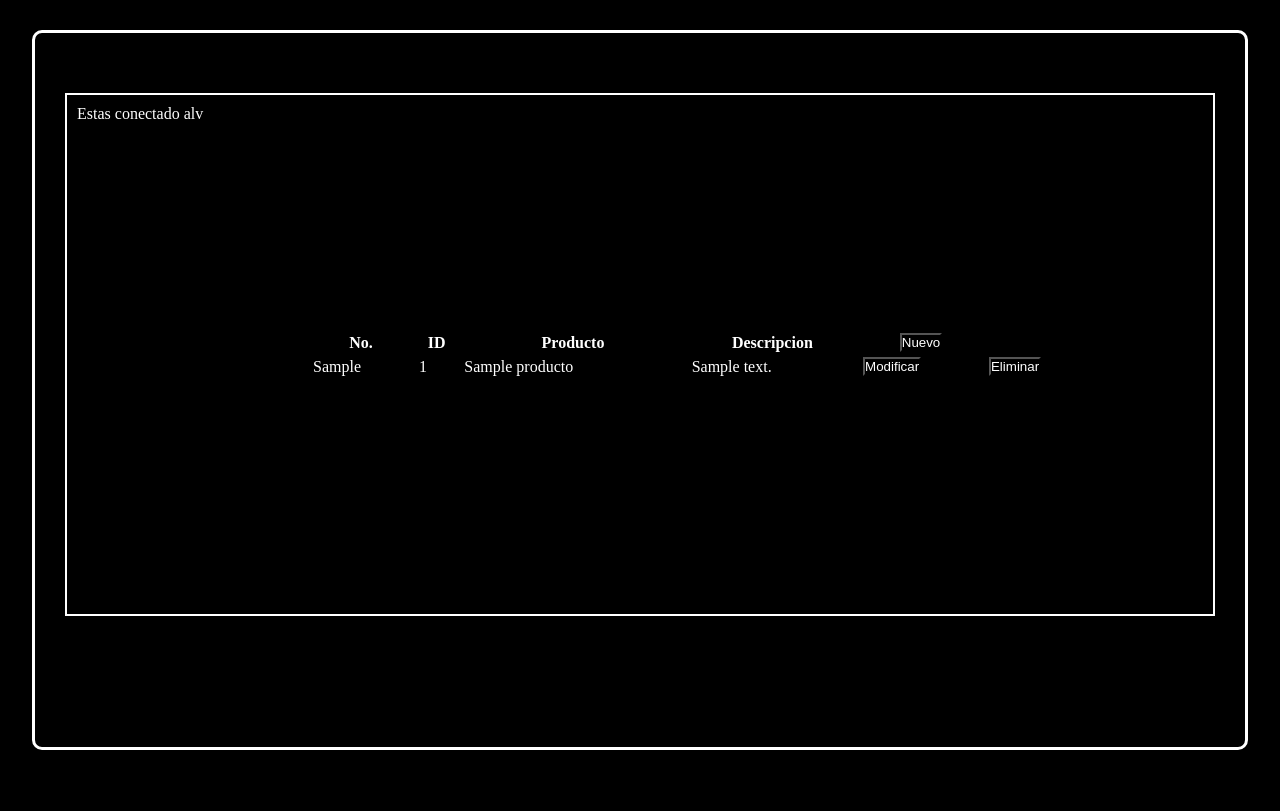
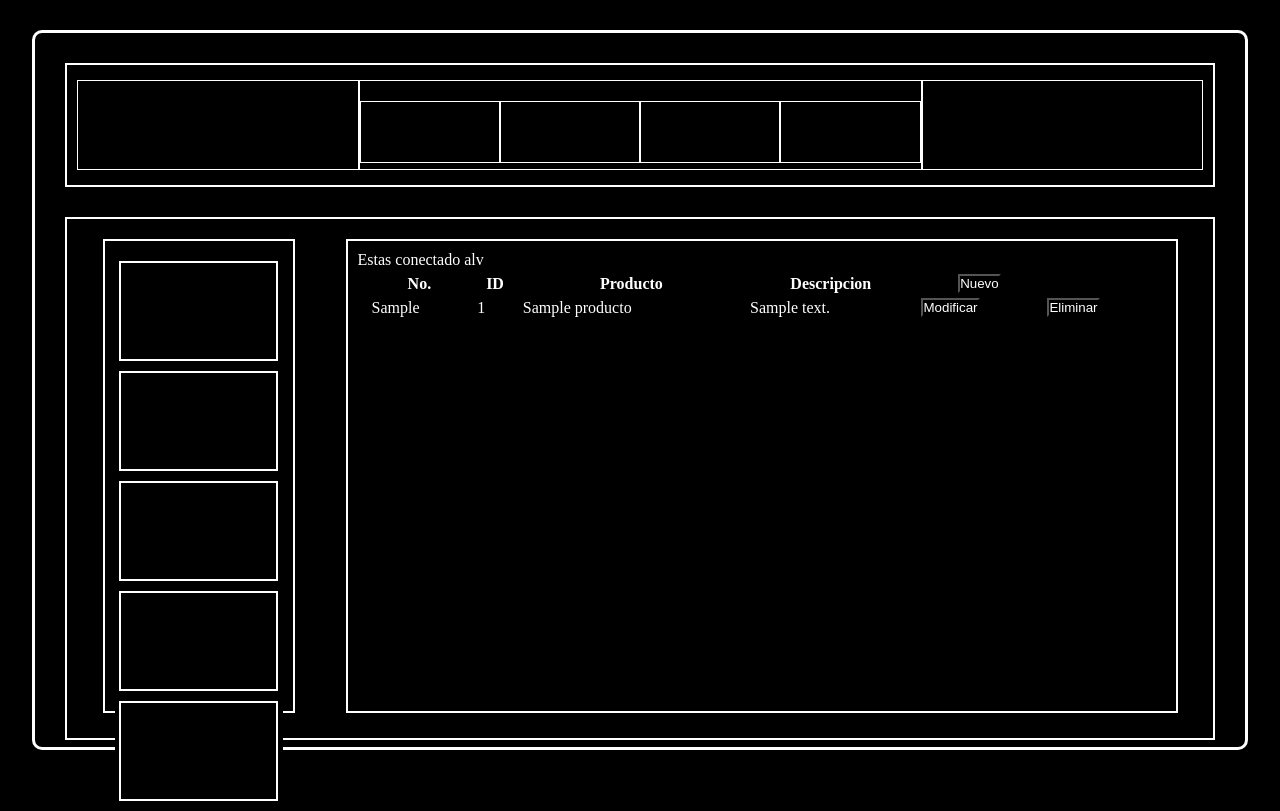
Before and after one commit to bryanchopin/PHPDataBase, a PHP site: page / in a window 1280 px wide. Before the commit the page ends 750 px from the top, so only its background shows below. Run offline with PHP 8.4, Linux system fonts and the light colour scheme; tables that the repository leaves empty or names only in its code hold one stand-in row (values such as "Sample post").

Commit message:
update file index.php

```diff
--- a/css/style.css
+++ b/css/style.css
@@ -81,6 +81,7 @@
 	border: 2px solid var(--colorBorder);
 	margin: 10px auto;
 	padding: 10px;
+	overflow-y: scroll;
 }
 
 .containerItemMenu{
--- a/index.php
+++ b/index.php
@@ -1,19 +1,35 @@
 <!DOCTYPE html>
-<html>
-
+<html lang="en">
 <head>
+    <meta charset="UTF-8">
     <meta http-equiv="X-UA-Compatible" content="IE=edge">
     <meta name="viewport" content="width=device-width, initial-scale=1.0">
-  <title>HOLaAA</title>
     <link rel="stylesheet" href="/css/style.css">
+    <title>brychxpin v1.1</title>
 </head>
-
 <body>
     <div class="container">
-    <div class="containerSide">
-
+        <div class="containerTop">
+            <div class="containerItemTop"></div>
+            <div class="containerNav">
+                <div class="containerItemNav"></div>
+                <div class="containerItemNav"></div>
+                <div class="containerItemNav"></div>
+                <div class="containerItemNav"></div>
+            </div>
+            <div class="containerItemTop"></div>
         </div>
         <div class="containerCh">
+            <div class="containerAside">
+                <aside>
+                    <div class="containerItemMenu"></div>
+                    <div class="containerItemMenu"></div>
+                    <div class="containerItemMenu"></div>
+                    <div class="containerItemMenu"></div>
+                    <div class="containerItemMenu"></div>
+                </aside>
+            </div>
+            <div class="containerMain">
                 <table style="margin: auto; width: 800px; border-collapse: separate; border-spacing: 10px 5px;">
                     <thead>
                       <th>No.</th>
@@ -43,5 +59,7 @@
                   </table>
             </div>
         </div>
+    </div>
+
 </body>
 </html>
```
Also changed, not shown: index.html (+26 -0 lines). Lines whose indentation alone changed are shown as unchanged.
